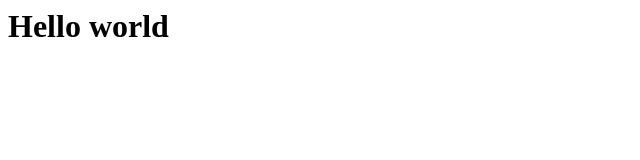
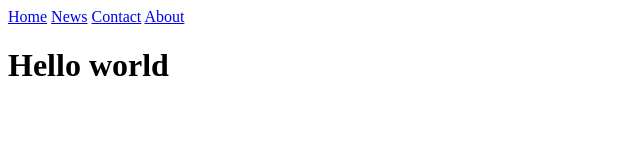
Before and after one commit to komiray/komiray.github.io, a plain HTML site: page index.html in a window 1280 px wide. Shown: the whole page, without its empty margins (0-640 px from the left). Drawn offline with Linux system fonts and the light colour scheme.

Commit message:
Update index.html

```diff
--- a/index.html
+++ b/index.html
@@ -1,4 +1,12 @@
 <html>
+  <head>
+     <div class="topnav">
+      <a class="active" href="#home">Home</a>
+      <a href="#news">News</a>
+      <a href="#contact">Contact</a>
+      <a href="#about">About</a>
+    </div>
+  </head>
   <body>
     <h1>
       Hello world
```
